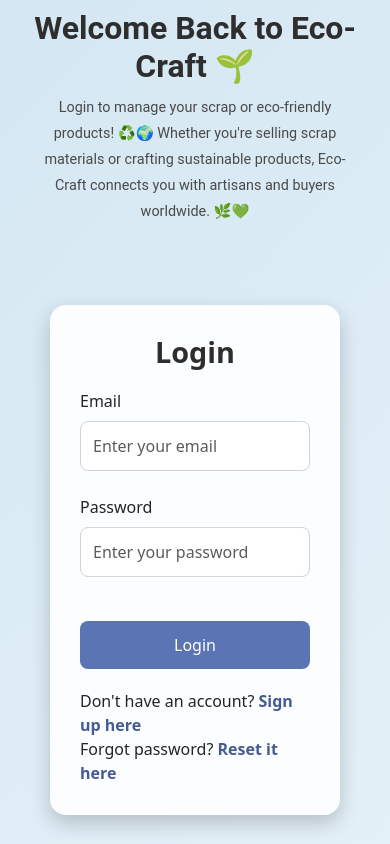
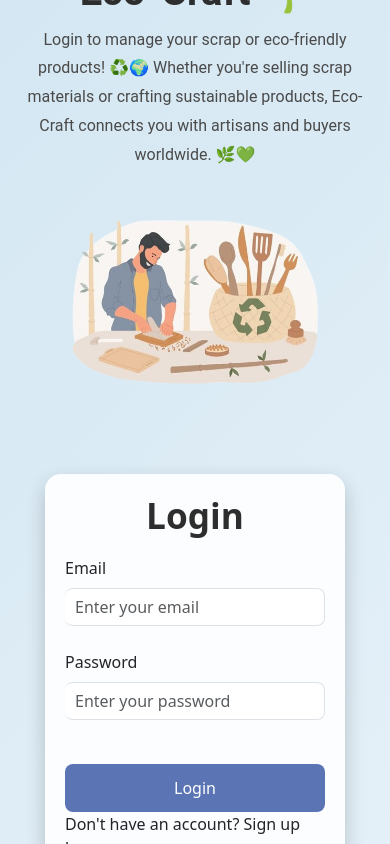
Before and after one commit to Kthombare2005/EcoCraft, a React (Vite) app in the folder frontend/: page / in a window 390 px wide. Built offline with nearby package versions, Linux system fonts and the light colour scheme.

Commit message:
Done With Signup Form with form Validation

```diff
--- a/frontend/package.json
+++ b/frontend/package.json
@@ -11,15 +11,18 @@
   },
   "dependencies": {
     "autoprefixer": "^10.4.20",
+    "axios": "^1.7.9",
     "bootstrap": "^5.3.3",
     "firebase": "^11.2.0",
     "lottie-web": "^5.12.2",
     "miui": "^0.0.2",
+    "node-geonames-client": "^0.0.2",
     "postcss": "^8.5.1",
     "prop-types": "^15.8.1",
     "react": "^18.3.1",
     "react-bootstrap": "^2.10.7",
     "react-dom": "^18.3.1",
+    "react-icons": "^5.4.0",
     "react-lottie": "^1.2.10",
     "tailwindcss": "^3.4.17"
   },
--- a/frontend/src/components/auth/AuthPage.css
+++ b/frontend/src/components/auth/AuthPage.css
@@ -7,8 +7,9 @@
   justify-content: center;
   align-items: center;
   position: relative;
-  overflow: hidden;
-  animation: gradientAnimation 6s ease-in-out infinite; /* Smooth gradient animation */
+  overflow: hidden; /* Prevent overflow */
+  padding: 10px; /* Add some padding for better layout */
+  box-sizing: border-box; /* Ensure padding does not overflow */
 }
 
 /* Keyframe for background gradient animation */
@@ -65,7 +66,12 @@
   margin-top: 10px;
 }
 
-/* Right Panel: Login/Signup Form */
+.welcome-image {
+  max-width: 90%;
+  margin-top: 20px;
+}
+
+/* Right Panel: Signup Form */
 .right-panel {
   flex: 1;
   display: flex;
@@ -76,13 +82,14 @@
 
 .auth-card {
   width: 100%;
-  max-width: 400px;
+  max-width: 450px;
   padding: 30px;
   border-radius: 16px;
   background: rgba(255, 255, 255, 0.9);
   box-shadow: 0 8px 20px rgba(0, 0, 0, 0.2); /* Soft shadow for the card */
   transition: transform 0.3s ease, box-shadow 0.3s ease;
-  margin: 20px; /* Added margin for spacing */
+  margin: 20px;
+  overflow-y: auto; /* Allow content inside card to scroll if needed */
 }
 
 .auth-card:hover {
@@ -90,22 +97,47 @@
   box-shadow: 0 12px 25px rgba(0, 0, 0, 0.2); /* Hover shadow effect */
 }
 
-/* Form Input Fields */
-.auth-card .form-control {
-  border: 1px solid #ced4da;
-  border-radius: 8px;
-  padding: 12px;
-  box-shadow: none;
-  transition: border-color 0.3s ease-in-out;
-  margin-bottom: 20px; /* Added space between fields */
+/* Input Group for Contact */
+.input-group {
+  display: flex;
+  width: 100%;
 }
 
-.auth-card .form-control:focus {
+.input-group-text {
+  background-color: #f8f9fa;
+  border-right: 0;
+  font-weight: bold;
+  color: #495057;
+  text-align: center;
+  padding-left: 15px; /* Ensure the +91 is aligned with the input */
+}
+
+.form-control {
+  border-left: 0;
+  border-radius: 8px;
+  padding-left: 10px;
+  height: calc(1.5em + .75rem + 2px);
+}
+
+.form-control:focus {
   border-color: #5a74b4;
   box-shadow: 0 0 5px rgba(90, 116, 180, 0.5);
 }
 
-/* Button Hover Effects (Subtle Animation) */
+/* Eye Icon for Password */
+.input-group-text {
+  cursor: pointer;
+}
+
+/* Other Styling */
+.auth-card h2 {
+  font-size: 2.2rem;
+  font-weight: bold;
+  text-align: center;
+  color: #2e2e2e;
+  margin-bottom: 20px;
+}
+
 .auth-card .btn-primary {
   background-color: #5a74b4;
   border: none;
@@ -113,131 +145,43 @@
   font-size: 1rem;
   border-radius: 8px;
   transition: background-color 0.3s ease, transform 0.3s ease;
-  margin-top: 20px; /* Add margin to separate button from the text */
+  margin-top: 20px;
 }
 
 .auth-card .btn-primary:hover {
   background-color: #465a94;
-  transform: scale(1.05); /* Hover zoom effect */
+  transform: scale(1.05);
 }
 
-/* Footer Links Styling */
-.auth-card .auth-footer {
-  margin-top: 20px; /* Increased gap between form and footer */
-  font-size: 1rem;
-  color: #4a4a4a;
-  font-weight: 600;
-  text-align: center; /* Center align footer links */
-}
-
-.auth-card .auth-footer span {
-  color: #5a74b4; /* Blue color for signup and reset links */
-  cursor: pointer;
-  font-weight: 600;
-  text-decoration: none;
-}
-
-.auth-card .auth-footer span:hover {
-  text-decoration: underline; /* Underline on hover for better UI */
-}
-
-/* Center the Login/Signup Heading */
-.auth-card h2 {
-  font-size: 2.2rem;
-  font-weight: bold;
-  text-align: center;
-  color: #2e2e2e;
-  margin-bottom: 20px; /* Space between heading and form fields */
-}
-
-/* Make "Don't have an account?" and "Forgot password?" bold */
-.auth-card .auth-footer h3 {
-  font-size: 1.2rem;
-  font-weight: bold;
-  color: #333;
-  margin-bottom: 10px;
-  text-align: center; /* Center aligned for mobile */
-}
-
-.auth-card .auth-footer h3 span {
-  color: #5a74b4; /* Blue color for links */
-}
-
-/* Responsive Design: Adjusting image for smaller devices */
+/* Adjusting input field sizes and spacing for responsiveness */
 @media screen and (max-width: 770px) {
-  .welcome-image {
-    display: none; /* Hide the image on small screens */
-  }
-
   .auth-container {
-    flex-direction: column; /* Stack left and right panels on smaller screens */
+    flex-direction: column;
     align-items: center;
   }
-
-  .left-panel {
-    margin-bottom: 20px; /* Add space between panels */
-    height: auto; /* Remove fixed height */
-    padding: 20px;
-  }
-
   .right-panel {
     width: 100%;
   }
-
   .auth-card {
-    margin-top: 20px; /* Add margin above the card */
-  }
-
-  .left-panel h1 {
-    font-size: 2.5rem; /* Smaller heading on mobile */
-  }
-
-  .left-panel p {
-    font-size: 1rem; /* Smaller text on mobile */
-  }
-
-  .auth-card h2 {
-    font-size: 1.8rem; /* Adjust the login/signup heading size for small screens */
-  }
-
-  .auth-footer {
-    font-size: 0.9rem;
     margin-top: 20px;
+    max-width: 100%; /* Allow card to use full available width */
   }
 }
 
 @media screen and (max-width: 480px) {
   .auth-container {
-    padding: 10px; /* Reduce padding on extra small screens */
+    padding: 5px; /* Adjust padding for smaller screens */
+  }
+
+  .auth-card {
+    padding: 20px; /* Reduce padding for smaller screens */
   }
 
   .left-panel h1 {
-    font-size: 2rem; /* Adjust heading size for small screens */
+    font-size: 2.5rem;
   }
 
   .left-panel p {
-    font-size: 0.9rem; /* Adjust paragraph text size */
-  }
-
-  .welcome-image {
-    width: 80%; /* Adjust image size for very small screens */
-    max-width: 250px;
+    font-size: 1rem;
   }
 }
-.SignupButton{
-  color: #465A94;
-  font-weight: 600;
-}
-.ResetPassword{
-  color: #465A94;
-  font-weight: 600;
-}
-.Account{
-  margin-top: 20px;
-}
-.haveaccount{
-  margin-top: 20px;
-}
-.LoginHere{
-  color: #465A94;
-}
```
Also changed, not shown: frontend/src/App.jsx (+0 -21 lines), frontend/src/components/auth/Login.jsx (+0 -154 lines), frontend/src/components/auth/Signup.jsx (+165 -198 lines), 1 other file (tests, documents, lock files or other folders).
